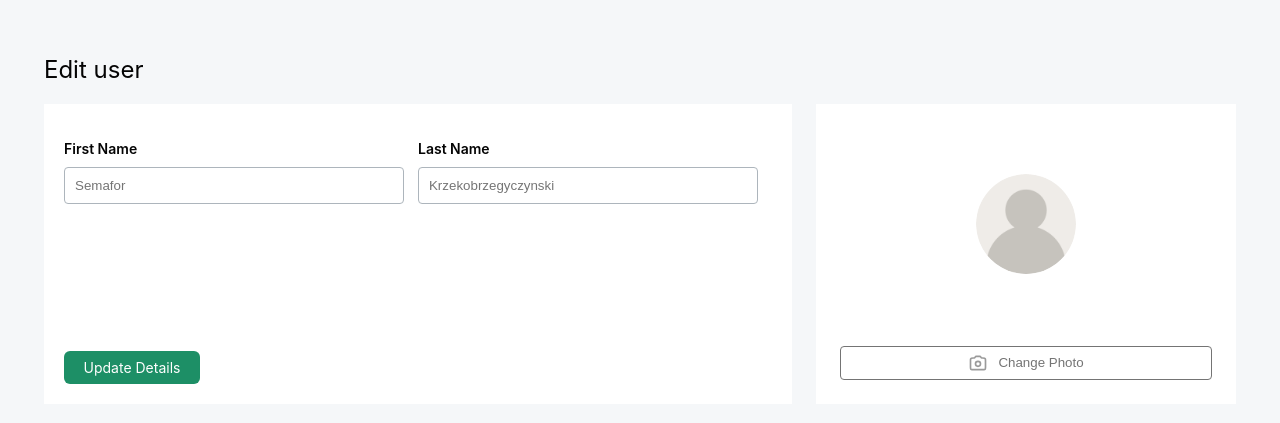
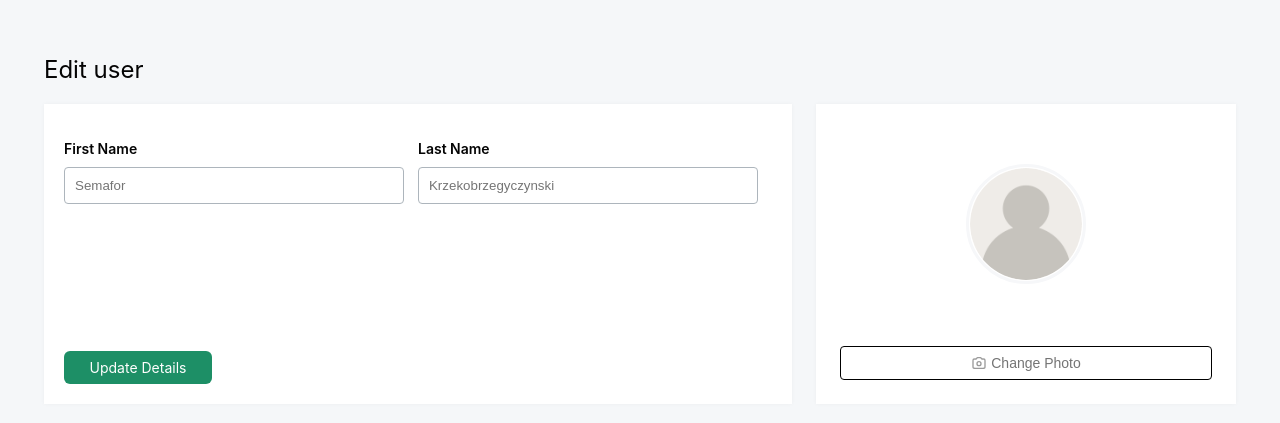
Before and after one commit to kajtd/user_management_recruitment_task, a Vue app: page /user-form/1 in a window 1280 px wide. Shown: the part 171-594 px from the top of the page. Built offline with nearby package versions, Linux system fonts and the light colour scheme.

Commit message:
Enhance UserForm UI and adjust icon size

```diff
--- a/src/views/UserForm.vue
+++ b/src/views/UserForm.vue
@@ -133,7 +133,7 @@
           class="user-profile__image"
         />
         <button class="user-profile__change-photo-btn" @click="changePhoto">
-          <i class="icon icon--medium icon--gray camera"></i>
+          <i class="icon icon--small icon--gray camera"></i>
           <span>Change Photo</span>
         </button>
       </div>
@@ -176,6 +176,7 @@
       display: flex;
       flex-direction: column;
       background: white;
+      box-shadow: $gray-shadow;
       padding: 36px 20px 20px 20px;
       width: 100%;
       height: 300px;
@@ -208,7 +209,7 @@
 
     &__submit {
       margin-top: auto;
-      max-width: 136px;
+      max-width: 148px;
 
       @media screen and (min-width: $md) {
         flex: 0 1 100%;
@@ -222,6 +223,7 @@
     justify-content: space-around;
     gap: 10%;
     background-color: white;
+    box-shadow: $gray-shadow;
     padding: 24px;
     height: 300px;
     width: 100%;
@@ -236,22 +238,25 @@
     }
 
     &__image {
-      width: 100px;
-      height: 100px;
+      width: 120px;
+      height: 120px;
       border-radius: 50%;
       margin-top: auto;
+      border: 3px solid $gray-2;
+      padding: 1px;
     }
 
     &__change-photo-btn {
       @include flex;
       justify-content: center;
-      gap: 10px;
+      gap: 4px;
       width: 100%;
       margin-top: auto;
-      border: 1px solid $gray-4;
+      border: 1px solid black;
+      font-size: 14px;
       color: $gray-4;
       border-radius: 4px;
-      padding: 6px 12px;
+      padding: 8px 12px;
       background-color: transparent;
       cursor: pointer;
     }
```
